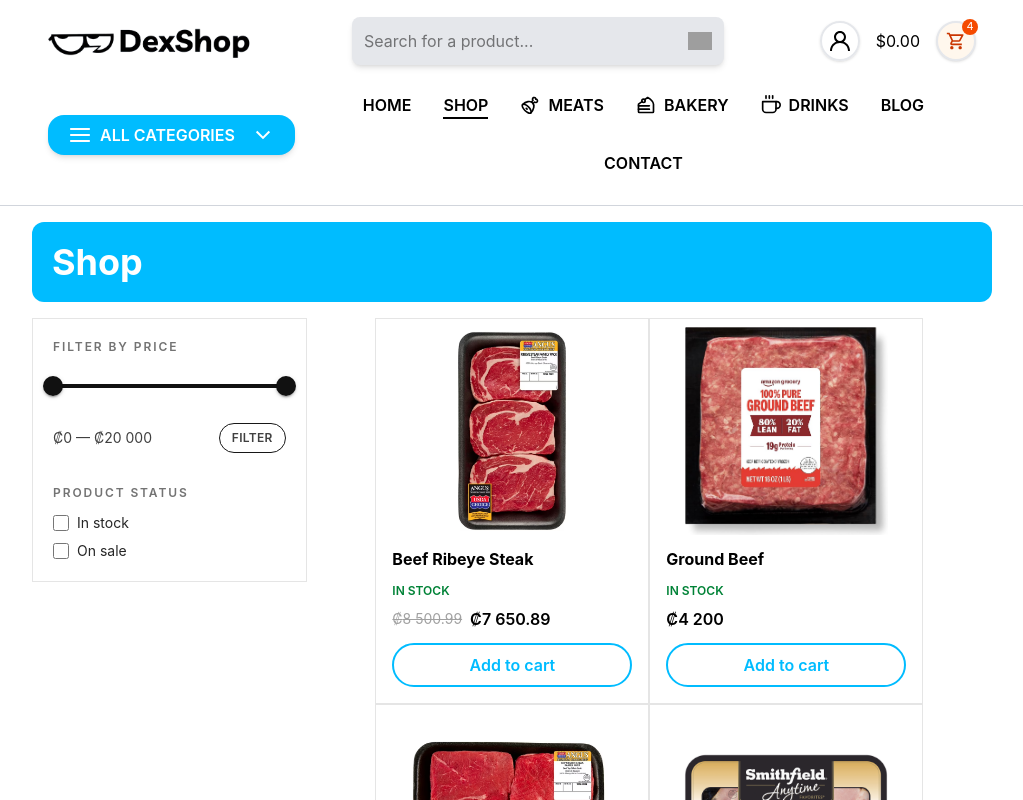
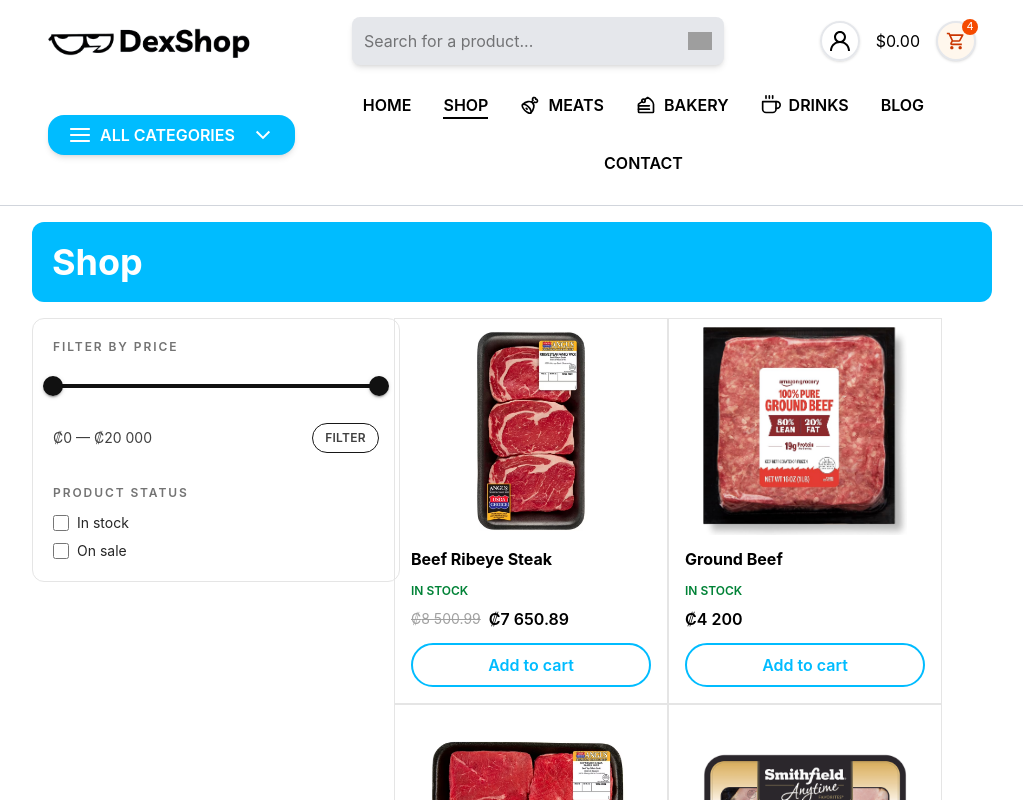
Before and after one commit to AlejandroMirandaGomez/Fullstack-Ecommerce, a React app in the folder frontend/: page /shop in a window 1280 px wide. Shown: the top 800 px of the page, without its empty margins (128-1151 px from the left). Built offline with nearby package versions, Linux system fonts and the light colour scheme; grey boxes are pictures that could not be loaded; the HTML template or start-up script is replaced by a standard one.

Commit message:
Improve the logic of ProductFilters

```diff
--- a/frontend/src/pages/shop/ProductFilters.jsx
+++ b/frontend/src/pages/shop/ProductFilters.jsx
@@ -13,6 +13,7 @@
   onApply,
   subCategories = [],
   defaultSubcategories = {}, // opcional: { [url]: true/false }
+  className = "",
 }) {
   const [range, setRange] = useState(defaultRange);
   const [status, setStatus] = useState(defaultStatus);
@@ -73,11 +74,7 @@
 
   return (
     <section
-      className="
-        w-full h-full lg:w-92
-        bg-white border border-neutral-200
-        p-5 space-y-8
-      "
+      className={"w-full h-full lg:w-92 bg-white border border-neutral-200 p-5 space-y-8 " + className}
     >
       {/* FILTRO POR PRECIO */}
       <div>
--- a/frontend/src/pages/shop/Shop.jsx
+++ b/frontend/src/pages/shop/Shop.jsx
@@ -1,5 +1,8 @@
+import { useState } from "react";
+
 import ProductGrid from "../../components/ui/products/ProductGrid";
 import ProductFilters from "./ProductFilters";
+import { LuSettings2 as Settings } from "react-icons/lu";
 
 import { useLocation } from "react-router-dom";
 
@@ -10,6 +13,9 @@
   const location = useLocation();
   const query = new URLSearchParams(location.search);
 
+  // Controls mobile filter visibility without unmounting the component
+  const [showMobileFilters, setShowMobileFilters] = useState(false);
+
   const category = query.get("category")?.toLowerCase();
   const subcategory = query.get("subcategory")?.toLowerCase();
 
@@ -18,56 +24,103 @@
       item.url.includes(`category=${category}`)
     )?.submenu ?? [];
 
+  // Determine which subcategory should appear as checked by default
   const defaultSubcategories =
     subcategory && Array.isArray(subMenu)
       ? subMenu.reduce((acc, sub) => {
           const subUrlSubcategory = new URLSearchParams(
             sub.url.split("?")[1]
           ).get("subcategory");
+
           const decoded = subUrlSubcategory
             ? decodeURIComponent(subUrlSubcategory).toLowerCase()
             : "";
 
           if (decoded === subcategory) {
-            acc[sub.url] = true; // 👈 key = sub.url (igual que en ProductFilters)
+            acc[sub.url] = true;
           }
 
           return acc;
         }, {})
       : {};
 
+  // Filters all products based on current category & subcategory in the URL
   const filteredProducts = products.filter((product) => {
     const pCategory = product.category?.toLowerCase();
     const pSub = product.subcategory?.toLowerCase();
 
-    // Si no hay categoría en la URL → mostrar todo
     if (!category) return true;
+    if (!subcategory) return pCategory === category;
 
-    // Caso 1: Solo category (sin subcategory)
-    if (!subcategory) {
-      return pCategory === category;
-    }
-
-    // Caso 2: category + subcategory
     return pCategory === category && pSub === subcategory;
   });
 
   return (
-    <section className="px-4 xl:px-40 lg:px-20 md:px-10 gap-6 w-full">
-      <div className="bg-sky-400 text-white font-bold text-4xl p-5 rounded-xl my-4">
+    <section className="relative px-4 xl:px-40 lg:px-20 md:px-10 gap-6 w-full">
+      {/* Header with category + settings button */}
+      <div className="bg-sky-400 text-white font-bold text-4xl p-5 rounded-xl my-4 flex items-center justify-between">
         <h2 className="capitalize">
           {category
             ? subcategory
-              ? category + " / " + subcategory
+              ? `${category} / ${subcategory}`
               : category
             : "Shop"}
         </h2>
+
+        {/* Settings button only for mobile/tablet */}
+        <button
+          type="button"
+          className="lg:hidden"
+          onClick={() => setShowMobileFilters(true)}
+        >
+          <Settings className="cursor-pointer size-9" />
+        </button>
       </div>
-      <div className="flex flex-col lg:flex-row">
-        <ProductGrid products={filteredProducts} className="lg:order-1" />
-        <ProductFilters
-          subCategories={subMenu}
-          defaultSubcategories={defaultSubcategories}
+
+      <div className="flex flex-col lg:flex-row gap-6">
+        {/*
+          Single instance of ProductFilters (never unmounted)
+          Behavior:
+          - Mobile: behaves like an overlay panel
+          - Desktop: behaves like a static sidebar
+        */}
+        <div
+          className={`
+            z-40
+            ${
+              showMobileFilters
+                ? "fixed inset-0 bg-black/40 lg:static lg:bg-transparent"
+                : "hidden lg:block"
+            }
+            flex items-start justify-center
+          `}
+          onClick={() => {
+            if (!showMobileFilters) return;
+            setShowMobileFilters(false); // clicking outside closes the overlay
+          }}
+        >
+          <div
+            className={`
+              w-full max-w-md
+              mt-24 lg:mt-0
+              lg:w-72 lg:shrink-0
+              ${showMobileFilters ? "opacity-100" : "opacity-0 lg:opacity-100"}
+              transition-opacity duration-200
+            `}
+            onClick={(e) => e.stopPropagation()} // prevents closing when clicking inside
+          >
+            <ProductFilters
+              subCategories={subMenu}
+              defaultSubcategories={defaultSubcategories}
+              className="rounded-xl bg-white lg:bg-transparent shadow-xl lg:shadow-none"
+            />
+          </div>
+        </div>
+
+        {/* Product grid */}
+        <ProductGrid
+          products={filteredProducts}
+          className="lg:flex-1 lg:order-1"
         />
       </div>
     </section>
```
